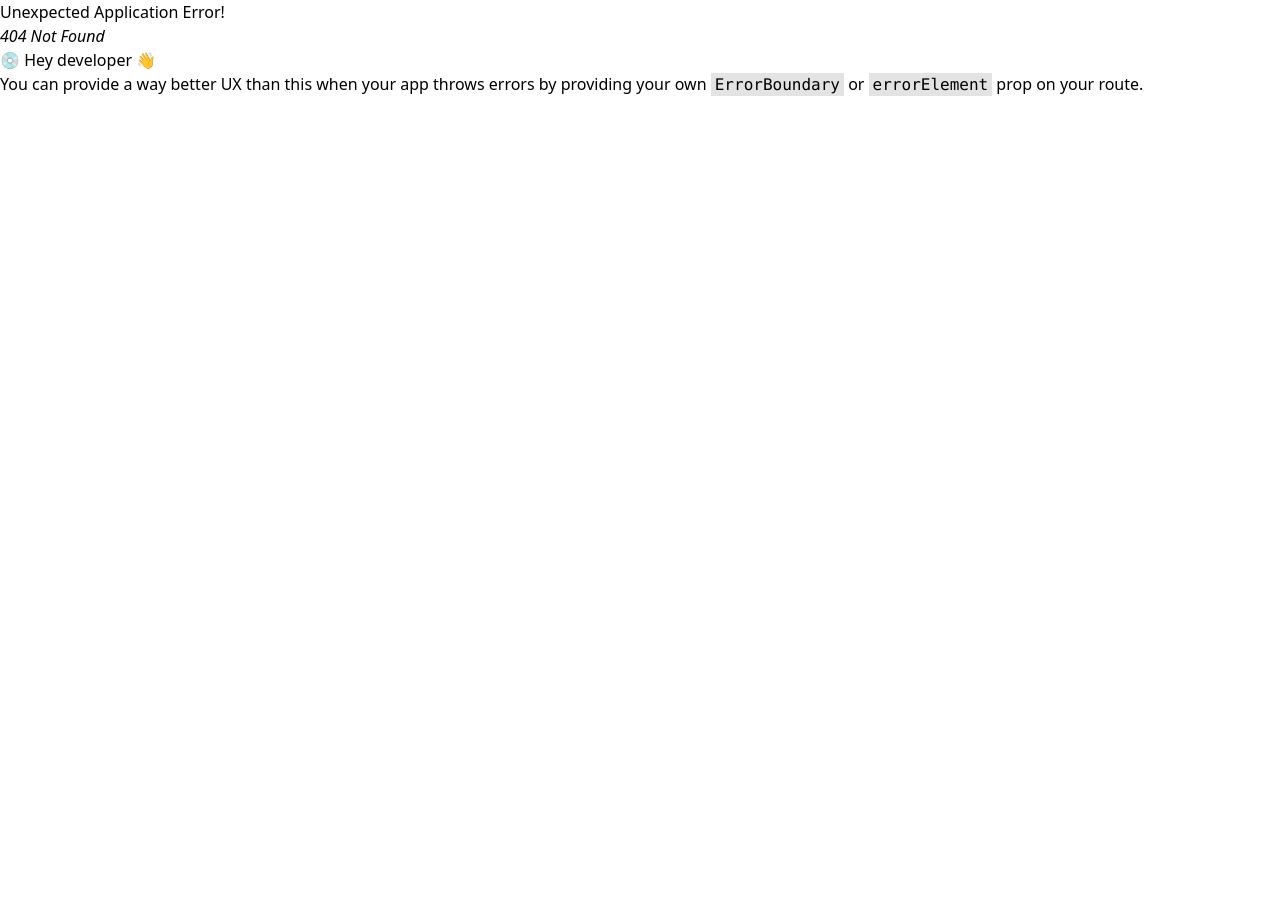
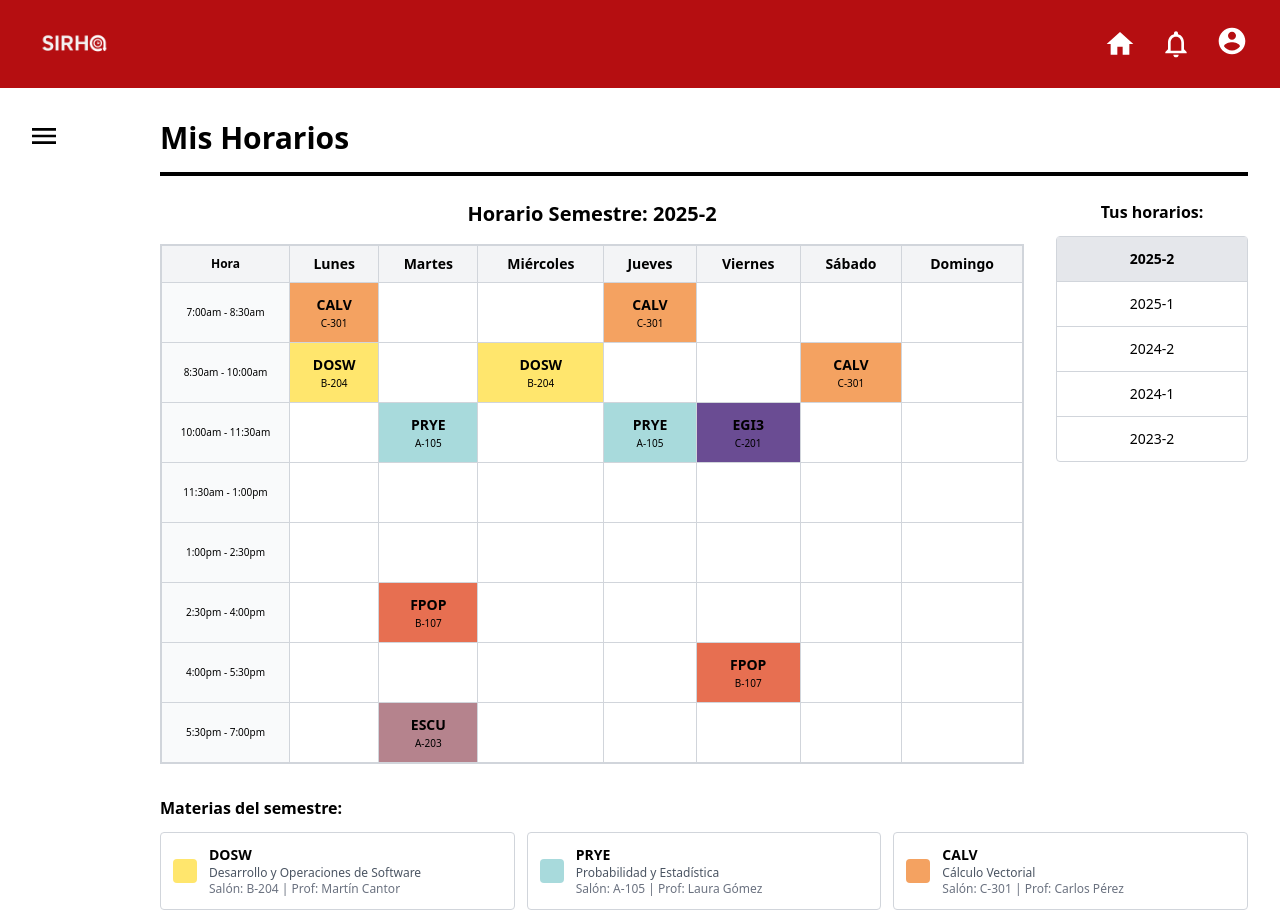
Before and after one commit to Juanseom/Frontend_SIRHA_Romanos_2025-2, a React (Vite) app: page /student/mis-horarios in a window 1280 px wide. Before the commit this address had no page. Shown: the top 920 px of the page. Before the commit the page ends 800 px from the top, so only its background shows below. Built offline with nearby package versions, Linux system fonts and the light colour scheme.

Commit message:
feat: crear pantalla para 'Mis Horarios' de student

```diff
--- /dev/null
+++ b/src/routes/student/MisHorarios.jsx
@@ -0,0 +1,253 @@
+import { useState } from 'react'
+import Layout from '../../components/common/Layout'
+
+const MisHorarios = () => {
+  const [semestreSeleccionado, setSemestreSeleccionado] = useState('2025-2')
+
+  // Lista de semestres cursados
+  const semestres = ['2025-2', '2025-1', '2024-2', '2024-1', '2023-2']
+
+  // Bloques horarios de 1.5 horas (7am - 7pm)
+  const bloquesHorarios = [
+    { inicio: '07:00', fin: '08:30', label: '7:00am - 8:30am' },
+    { inicio: '08:30', fin: '10:00', label: '8:30am - 10:00am' },
+    { inicio: '10:00', fin: '11:30', label: '10:00am - 11:30am' },
+    { inicio: '11:30', fin: '13:00', label: '11:30am - 1:00pm' },
+    { inicio: '13:00', fin: '14:30', label: '1:00pm - 2:30pm' },
+    { inicio: '14:30', fin: '16:00', label: '2:30pm - 4:00pm' },
+    { inicio: '16:00', fin: '17:30', label: '4:00pm - 5:30pm' },
+    { inicio: '17:30', fin: '19:00', label: '5:30pm - 7:00pm' }
+  ]
+
+  // Datos de ejemplo del horario (vendrán del backend)
+  const horarioData = {
+    '2025-2': [
+      {
+        id: 1,
+        materia: 'DOSW',
+        nombreCompleto: 'Desarrollo y Operaciones de Software',
+        profesor: 'Martín Cantor',
+        salon: 'B-204',
+        color: '#FFE66D',
+        bloques: [
+          { dia: 'Lunes', horaInicio: '08:30', horaFin: '10:00' },
+          { dia: 'Miércoles', horaInicio: '08:30', horaFin: '10:00' }
+        ]
+      },
+      {
+        id: 2,
+        materia: 'PRYE',
+        nombreCompleto: 'Probabilidad y Estadística',
+        profesor: 'Laura Gómez',
+        salon: 'A-105',
+        color: '#A8DADC',
+        bloques: [
+          { dia: 'Martes', horaInicio: '10:00', horaFin: '11:30' },
+          { dia: 'Jueves', horaInicio: '10:00', horaFin: '11:30' }
+        ]
+      },
+      {
+        id: 3,
+        materia: 'CALV',
+        nombreCompleto: 'Cálculo Vectorial',
+        profesor: 'Carlos Pérez',
+        salon: 'C-301',
+        color: '#F4A261',
+        bloques: [
+          { dia: 'Lunes', horaInicio: '07:00', horaFin: '08:30' },
+          { dia: 'Jueves', horaInicio: '07:00', horaFin: '08:30' },
+          { dia: 'Sábado', horaInicio: '08:30', horaFin: '10:00' }
+        ]
+      },
+      {
+        id: 4,
+        materia: 'FPOP',
+        nombreCompleto: 'Filosofía y Cultura Popular',
+        profesor: 'Ana Torres',
+        salon: 'B-107',
+        color: '#E76F51',
+        bloques: [
+          { dia: 'Martes', horaInicio: '14:30', horaFin: '16:00' },
+          { dia: 'Viernes', horaInicio: '16:00', horaFin: '17:30' }
+        ]
+      },
+      {
+        id: 5,
+        materia: 'ESCU',
+        nombreCompleto: 'Estética y Cultura',
+        profesor: 'Roberto Sánchez',
+        salon: 'A-203',
+        color: '#B5838D',
+        bloques: [
+          { dia: 'Martes', horaInicio: '17:30', horaFin: '19:00' }
+        ]
+      },
+      {
+        id: 6,
+        materia: 'EGI3',
+        nombreCompleto: 'Inglés III',
+        profesor: 'Patricia Gutiérrez',
+        salon: 'C-201',
+        color: '#6A4C93',
+        bloques: [
+          { dia: 'Viernes', horaInicio: '10:00', horaFin: '11:30' }
+        ]
+      }
+    ],
+    '2025-1': [
+      {
+        id: 7,
+        materia: 'MATD',
+        nombreCompleto: 'Matemáticas Discretas',
+        profesor: 'Diego Morales',
+        salon: 'B-305',
+        color: '#4ECDC4',
+        bloques: [
+          { dia: 'Lunes', horaInicio: '10:00', horaFin: '11:30' },
+          { dia: 'Miércoles', horaInicio: '10:00', horaFin: '11:30' }
+        ]
+      },
+      {
+        id: 8,
+        materia: 'FUEC',
+        nombreCompleto: 'Fundamentos de Economía',
+        profesor: 'Fernando Acosta',
+        salon: 'A-401',
+        color: '#95E1D3',
+        bloques: [
+          { dia: 'Martes', horaInicio: '13:00', horaFin: '14:30' },
+          { dia: 'Jueves', horaInicio: '13:00', horaFin: '14:30' }
+        ]
+      }
+    ]
+  }
+
+  const horario = horarioData[semestreSeleccionado] || []
+  const dias = ['Lunes', 'Martes', 'Miércoles', 'Jueves', 'Viernes', 'Sábado', 'Domingo']
+
+  // Función para verificar si hay una clase en ese bloque
+  const getClaseEnBloque = (dia, bloqueHora) => {
+    for (const clase of horario) {
+      for (const bloque of clase.bloques) {
+        if (bloque.dia === dia && bloque.horaInicio === bloqueHora.inicio) {
+          return clase
+        }
+      }
+    }
+    return null
+  }
+
+  return (
+    <Layout homeRoute="/student-home" role="student">
+      <div className="pl-16">
+        <h1 className="text-3xl font-bold mb-4">Mis Horarios</h1>
+        <div className="w-full max-w-[1200px] h-1 bg-black mb-6"></div>
+
+        {/* Selector de semestre y tabla */}
+        <div className="flex gap-8">
+          {/* Tabla de horario */}
+          <div className="flex-1">
+            <h2 className="text-xl font-semibold mb-4 text-center">
+              Horario Semestre: {semestreSeleccionado}
+            </h2>
+
+            <div className="overflow-x-auto border border-gray-300">
+              <table className="w-full border-collapse">
+                <thead>
+                  <tr className="bg-gray-100">
+                    <th className="border border-gray-300 p-2 text-xs font-semibold w-32">Hora</th>
+                    {dias.map(dia => (
+                      <th key={dia} className="border border-gray-300 p-2 text-sm font-semibold">
+                        {dia}
+                      </th>
+                    ))}
+                  </tr>
+                </thead>
+                <tbody>
+                  {bloquesHorarios.map((bloqueHora, index) => (
+                    <tr key={index}>
+                      <td className="border border-gray-300 p-2 text-[10px] text-center font-medium bg-gray-50">
+                        {bloqueHora.label}
+                      </td>
+                      {dias.map((dia, diaIndex) => {
+                        const clase = getClaseEnBloque(dia, bloqueHora)
+
+                        return (
+                          <td
+                            key={diaIndex}
+                            className={`border border-gray-300 p-2 text-xs ${
+                              clase ? 'cursor-pointer hover:opacity-80 transition-opacity' : ''
+                            }`}
+                            style={{
+                              backgroundColor: clase ? clase.color : 'white',
+                              height: '60px'
+                            }}
+                            title={clase ? `${clase.nombreCompleto}\nProfesor: ${clase.profesor}\nSalón: ${clase.salon}` : ''}
+                          >
+                            {clase && (
+                              <div className="flex flex-col items-center justify-center h-full">
+                                <p className="font-bold text-sm">{clase.materia}</p>
+                                <p className="text-[10px]">{clase.salon}</p>
+                              </div>
+                            )}
+                          </td>
+                        )
+                      })}
+                    </tr>
+                  ))}
+                </tbody>
+              </table>
+            </div>
+          </div>
+
+          {/* Selector de semestres */}
+          <div className="w-48">
+            <h3 className="font-semibold mb-3 text-center">Tus horarios:</h3>
+            <div className="border border-gray-300 rounded">
+              {semestres.map(semestre => (
+                <button
+                  key={semestre}
+                  onClick={() => setSemestreSeleccionado(semestre)}
+                  className={`w-full p-3 border-b border-gray-300 last:border-b-0 text-sm transition-colors ${
+                    semestreSeleccionado === semestre
+                      ? 'bg-gray-200 font-semibold'
+                      : 'hover:bg-gray-100'
+                  }`}
+                >
+                  {semestre}
+                </button>
+              ))}
+            </div>
+          </div>
+        </div>
+
+        {/* Leyenda de materias */}
+        <div className="mt-8 max-w-[1200px]">
+          <h3 className="font-semibold mb-3">Materias del semestre:</h3>
+          <div className="grid grid-cols-2 md:grid-cols-3 gap-3">
+            {horario.map(clase => (
+              <div
+                key={clase.id}
+                className="flex items-center gap-3 p-3 border border-gray-300 rounded"
+              >
+                <div
+                  className="w-6 h-6 rounded"
+                  style={{ backgroundColor: clase.color }}
+                ></div>
+                <div className="flex-1">
+                  <p className="font-semibold text-sm">{clase.materia}</p>
+                  <p className="text-xs text-gray-600">{clase.nombreCompleto}</p>
+                  <p className="text-xs text-gray-500">
+                    Salón: {clase.salon} | Prof: {clase.profesor}
+                  </p>
+                </div>
+              </div>
+            ))}
+          </div>
+        </div>
+      </div>
+    </Layout>
+  )
+}
+
+export default MisHorarios
```
Also changed, not shown: src/routes/index.jsx (+6 -2 lines).
